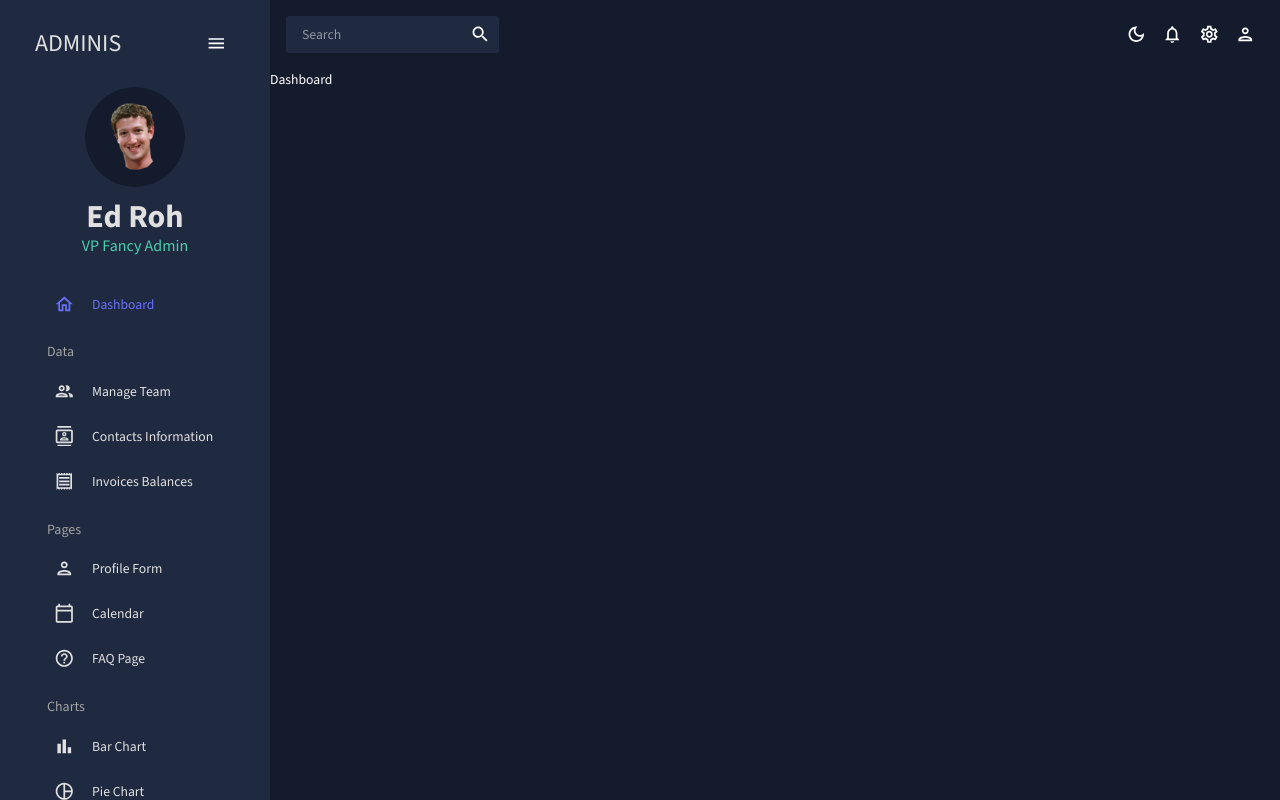
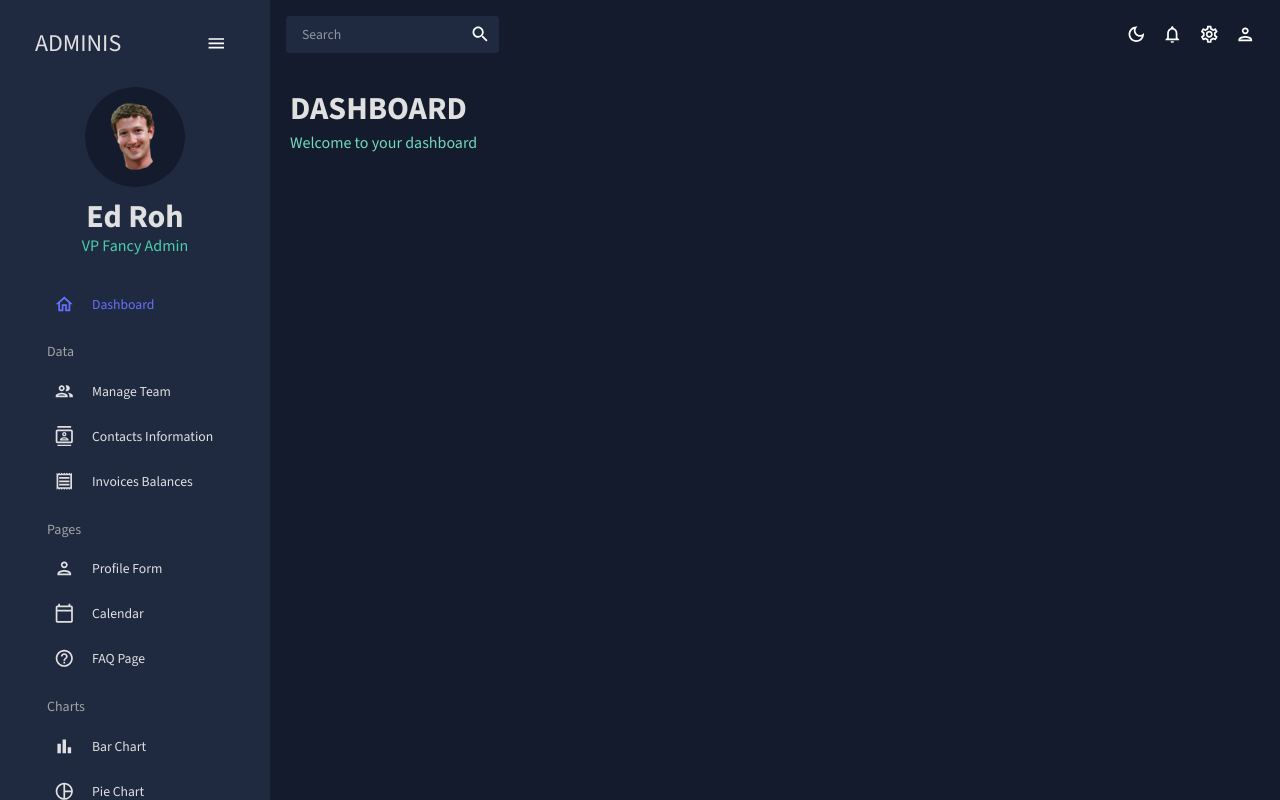
Before and after one commit to AndyFerrie/react-admin, a React (Create React App) app: page / in a window 1280 px wide. Built offline with nearby package versions, Linux system fonts and the light colour scheme.

Commit message:
Adds dashboard header

```diff
--- a/src/scenes/dashboard/index.jsx
+++ b/src/scenes/dashboard/index.jsx
@@ -1,5 +1,21 @@
+import { Box } from "@mui/material";
+import Header from "../../components/Header";
+
 const Dashboard = () => {
-    return <div>Dashboard</div>;
+    return (
+        <Box m="20px">
+            <Box
+                dispaly="flex"
+                justifyContent="space-between"
+                alignItems="center"
+            >
+                <Header
+                    title="DASHBOARD"
+                    subtitle="Welcome to your dashboard"
+                />
+            </Box>
+        </Box>
+    );
 };
 
 export default Dashboard;
```
